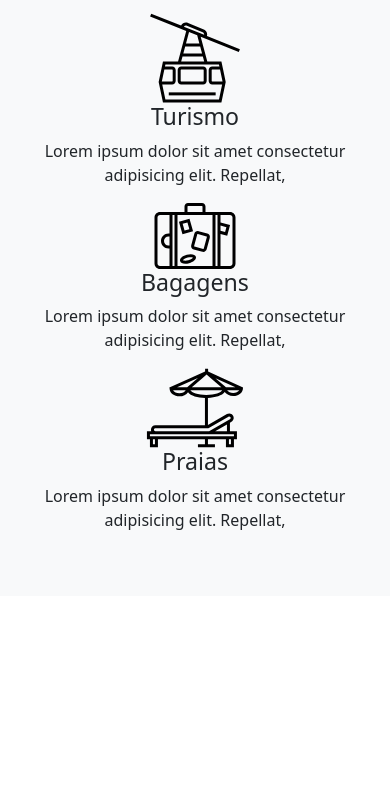
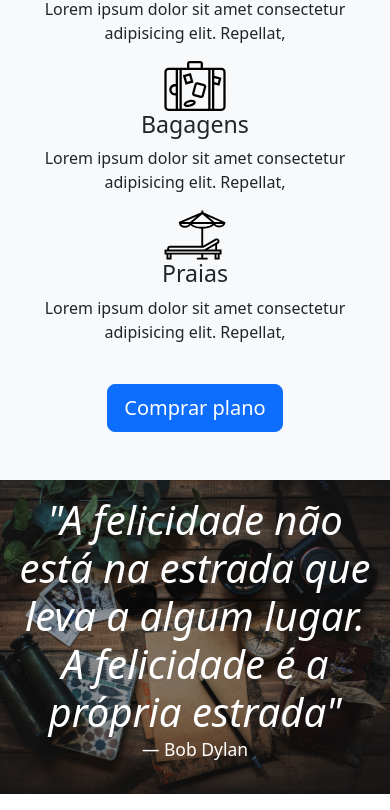
Before and after one commit to brunoedubems/Caravan, a plain HTML site: page index.html in a window 390 px wide. Shown: the part 1402-2212 px from the top of the page. Before the commit the page ends 1998 px from the top, so only its background shows below. Drawn offline with nearby package versions, Linux system fonts and the light colour scheme.

Commit message:
home-quote
home-quote e algumas alterações

```diff
--- a/css/style.css
+++ b/css/style.css
@@ -1,16 +1,28 @@
-
-body {
-    height: 3000px;
-    margin-top: 75px;
-
-}
-
 div.box-shadow {
      box-shadow: 0 2px 4px 0 rgba(0, 0, 0, .05),
         0 2px 4px 0 rgba(0, 0, 0, .05);
+        margin-top: 75px;
 
 }
 
 .icone{
-    height: 100px;
+    height: 50px;
 }
+
+#home-quote{
+   background: url(../img/bg-quote.jpg) center center;
+   background-size: cover;
+}
+
+@media(max-width: 767px){
+#home-quote .display-4{
+font-size: 2.5rem;
+}
+
+div.box-shadow {
+    margin-top: 0;
+}
+.fixed-top{
+    position: relative;
+}
+}
--- a/index.html
+++ b/index.html
@@ -15,6 +15,7 @@
     <script src="https://cdn.jsdelivr.net/npm/bootstrap@5.0.2/dist/js/bootstrap.min.js"
         integrity="sha384-cVKIPhGWiC2Al4u+LWgxfKTRIcfu0JTxR+EQDz/bgldoEyl4H0zUF0QKbrJ0EcQF" crossorigin="anonymous">
     </script>
+    <link rel="stylesheet" href="./css/style.css">
 
     <title>Document</title>
 </head>
@@ -174,8 +175,21 @@
                 </div>
 
             </div>
+<div>
+<a href="planos.html" class="btn btn-primary btn-lg mt-4">Comprar plano</a>
+</div>
+
         </div>
     </section>
+
+  <section id="home-quote" class="p-md-5">
+      <blockquote class="blockquote text-center text-white p-md-5 p-3">
+          <p class="display-4">
+           <em>"A felicidade não está na estrada que leva a algum lugar. A felicidade é a própria estrada"</em>
+           <footer class="blockquote-footer text-white">Bob Dylan</footer>
+            </p>
+            </blockquote>
+  </section>
 
 </body>
 
```
